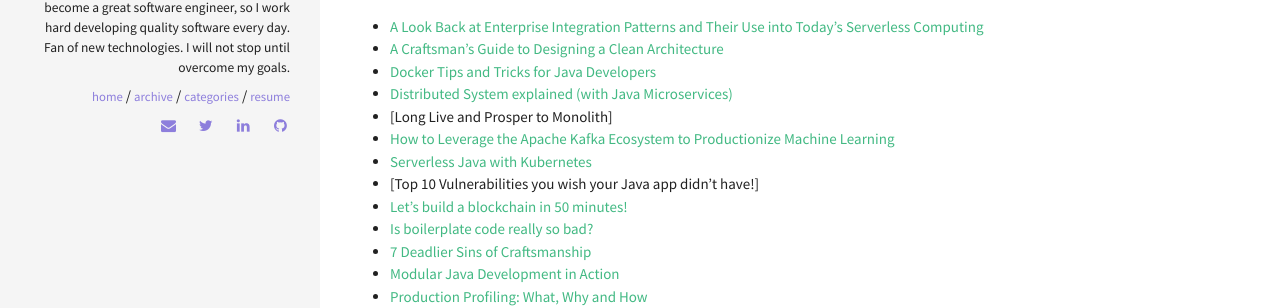
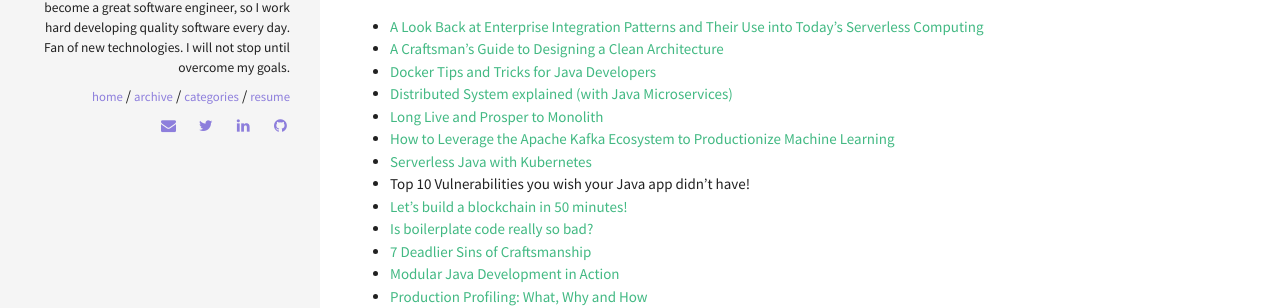
Before and after one commit to david-romero/david-romero.github.io, a Jekyll site: the page built from _posts/2018-06-14-jbcnconf-2018.md, in a window 1280 px wide. Shown: the part 620-928 px from the top of the page. Built offline with Jekyll 4.4.1, drawn with Linux system fonts in a browser that asks for light colours; part of the change alters nothing that is shown.

```diff
--- a/_posts/2018-06-14-jbcnconf-2018.md
+++ b/_posts/2018-06-14-jbcnconf-2018.md
@@ -19,10 +19,10 @@ Below I will list all the ones I found:
 * [A Craftsman’s Guide to Designing a Clean Architecture](https://speakerdeck.com/marcusbiel/a-craftsmans-guide-to-designing-clean-architecture-4?slide=1)
 * [Docker Tips and Tricks for Java Developers](https://t.co/6otzuuje41)
 * [Distributed System explained (with Java Microservices)](https://t.co/ZY281dzCeY)
-* [Long Live and Prosper to Monolith]
+* [Long Live and Prosper to Monolith](https://www.slideshare.net/asotobu/live-long-and-prosper-to-monolith)
 * [How to Leverage the Apache Kafka Ecosystem to Productionize Machine Learning](http://www.kai-waehner.de/blog/)
 * [Serverless Java with Kubernetes](https://t.co/m27SUt82k7)
-* [Top 10 Vulnerabilities you wish your Java app didn't have!]
+* Top 10 Vulnerabilities you wish your Java app didn't have!
 * [Let's build a blockchain in 50 minutes!](https://gitlab.com/craftsmen/workshop-blockchain)
 * [Is boilerplate code really so bad?](https://trishagee.github.io/presentation/boilerplate/)
 * [7 Deadlier Sins of Craftsmanship](https://twitter.com/tdubikowski/status/1007199890085171200)
```
